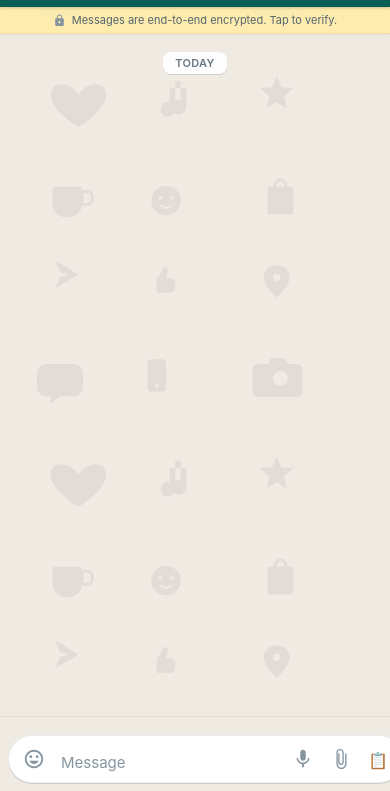
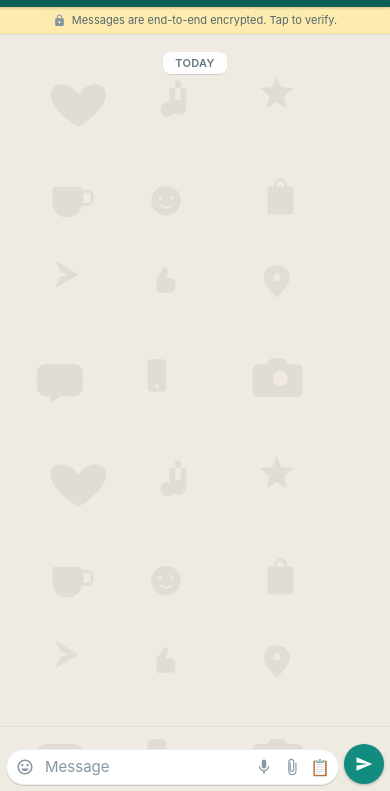
Before and after one commit to trycapcut44-netizen/whatsappchat, a website: page public/index.html in a window 390 px wide. Shown: the part 53-844 px from the top of the page. Drawn offline with nearby package versions, Linux system fonts and the light colour scheme; no server answers; a web font is replaced by a local one.

Commit message:
Fix mobile responsive layout: prevent chat input bar overflow and keep send button visible on all mobile screens

```diff
--- a/public/css/admin.css
+++ b/public/css/admin.css
@@ -615,7 +615,8 @@ input:checked + .slider:before {
 }
 
 .chat-pane-footer textarea {
-  flex: 1;
+  flex: 1 1 0%;
+  min-width: 0;
   border: 1px solid var(--border-color);
   background: #ffffff;
   border-radius: 20px;
@@ -625,6 +626,7 @@ input:checked + .slider:before {
   resize: none;
   min-height: 38px;
   max-height: 80px;
+  box-sizing: border-box;
 }
 
 .btn-chat-send {
@@ -636,6 +638,8 @@ input:checked + .slider:before {
   font-weight: 600;
   border-radius: 20px;
   cursor: pointer;
+  flex-shrink: 0;
+  white-space: nowrap;
 }
 
 .btn-chat-send:hover {
--- a/public/css/chat.css
+++ b/public/css/chat.css
@@ -683,25 +683,32 @@ html, body {
   display: flex;
   align-items: flex-end;
   gap: 6px;
-  padding: 6px 8px 8px 8px;
+  padding: 6px 8px calc(8px + env(safe-area-inset-bottom, 0px)) 8px;
   background: transparent;
   z-index: 20;
   flex-shrink: 0;
+  width: 100%;
+  max-width: 100%;
+  box-sizing: border-box;
 }
 
 .input-container {
-  flex: 1;
+  flex: 1 1 0%;
+  min-width: 0; /* CRITICAL: Prevents flex child from overflowing */
   background: var(--wa-input-bg);
   border-radius: 24px;
   display: flex;
-  align-items: flex-end;
-  padding: 4px 6px;
+  align-items: center;
+  padding: 3px 6px;
   box-shadow: var(--wa-shadow);
   border: 1px solid var(--wa-border-color);
+  box-sizing: border-box;
 }
 
 .input-container textarea {
-  flex: 1;
+  flex: 1 1 0%;
+  min-width: 0; /* CRITICAL: Prevents textarea default width from overflowing */
+  width: 100%;
   border: none;
   outline: none;
   resize: none;
@@ -710,17 +717,54 @@ html, body {
   line-height: 20px;
   max-height: 90px;
   min-height: 22px;
-  padding: 5px 8px;
+  padding: 5px 6px;
   color: var(--wa-text-primary);
+  box-sizing: border-box;
 }
 
 .input-container textarea::placeholder {
   color: #8696a0;
 }
 
+/* Compact, responsive action buttons inside input pill */
+.input-container .btn-icon {
+  flex-shrink: 0;
+  width: 32px;
+  height: 32px;
+  min-width: 32px;
+  max-width: 32px;
+  padding: 4px;
+  color: #8696a0;
+  display: flex;
+  align-items: center;
+  justify-content: center;
+  border-radius: 50%;
+}
+
+.input-container .btn-icon svg {
+  width: 20px;
+  height: 20px;
+  fill: #8696a0;
+}
+
+.input-container .btn-icon:hover,
+.input-container .btn-icon:active {
+  background: rgba(0, 0, 0, 0.05);
+}
+
+#visitorPasteBtn {
+  font-size: 15px;
+  display: flex;
+  align-items: center;
+  justify-content: center;
+}
+
+/* Prominent, fixed-size send button that NEVER leaves the screen */
 .send-action-btn {
   width: 44px;
   height: 44px;
+  min-width: 44px;
+  max-width: 44px;
   border-radius: 50%;
   background: var(--wa-header-green);
   border: none;
@@ -731,7 +775,8 @@ html, body {
   cursor: pointer;
   box-shadow: 0 1px 3px rgba(0,0,0,0.25);
   transition: transform 0.15s, background 0.2s;
-  flex-shrink: 0;
+  flex-shrink: 0; /* NEVER shrink or get pushed out */
+  margin-bottom: 1px;
 }
 
 .send-action-btn:hover {
@@ -740,6 +785,50 @@ html, body {
 
 .send-action-btn:active {
   transform: scale(0.94);
+}
+
+.send-action-btn svg {
+  width: 20px;
+  height: 20px;
+}
+
+/* Mobile Screens (<= 420px): Super optimized spacing */
+@media (max-width: 420px) {
+  .chat-input-bar {
+    gap: 5px;
+    padding: 5px 6px calc(6px + env(safe-area-inset-bottom, 0px)) 6px;
+  }
+  .input-container {
+    padding: 2px 4px;
+  }
+  .input-container .btn-icon {
+    width: 28px;
+    height: 28px;
+    min-width: 28px;
+    max-width: 28px;
+    padding: 3px;
+  }
+  .input-container .btn-icon svg {
+    width: 18px;
+    height: 18px;
+  }
+  .send-action-btn {
+    width: 40px;
+    height: 40px;
+    min-width: 40px;
+    max-width: 40px;
+  }
+  .send-action-btn svg {
+    width: 18px;
+    height: 18px;
+  }
+}
+
+/* Extra small mobile screens (<= 360px): Auto-collapse mic when typing */
+@media (max-width: 360px) {
+  .chat-input-bar.has-text #visitorMicBtn {
+    display: none;
+  }
 }
 
 /* ---------------- LIGHTBOX ---------------- */
--- a/public/js/chat.js
+++ b/public/js/chat.js
@@ -696,6 +696,8 @@
 
     messageInput.value = '';
     messageInput.style.height = 'auto';
+    const inputBar = document.querySelector('.chat-input-bar');
+    if (inputBar) inputBar.classList.remove('has-text');
     messageInput.focus();
   }
 
@@ -703,6 +705,14 @@
   messageInput.addEventListener('input', () => {
     messageInput.style.height = 'auto';
     messageInput.style.height = Math.min(messageInput.scrollHeight, 90) + 'px';
+    const inputBar = document.querySelector('.chat-input-bar');
+    if (inputBar) {
+      if (messageInput.value.trim().length > 0) {
+        inputBar.classList.add('has-text');
+      } else {
+        inputBar.classList.remove('has-text');
+      }
+    }
   });
 
   messageInput.addEventListener('keydown', (e) => {
```
